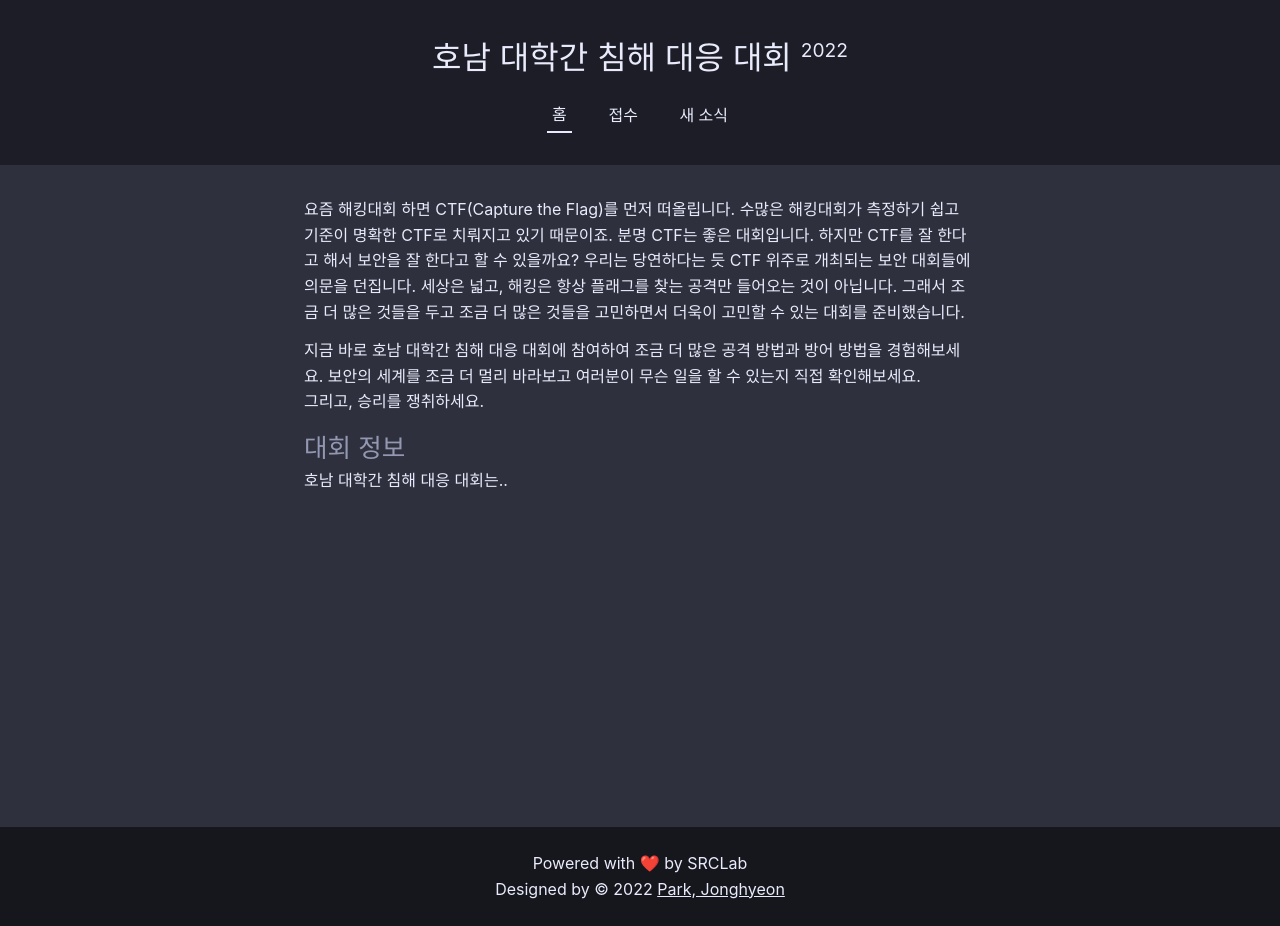
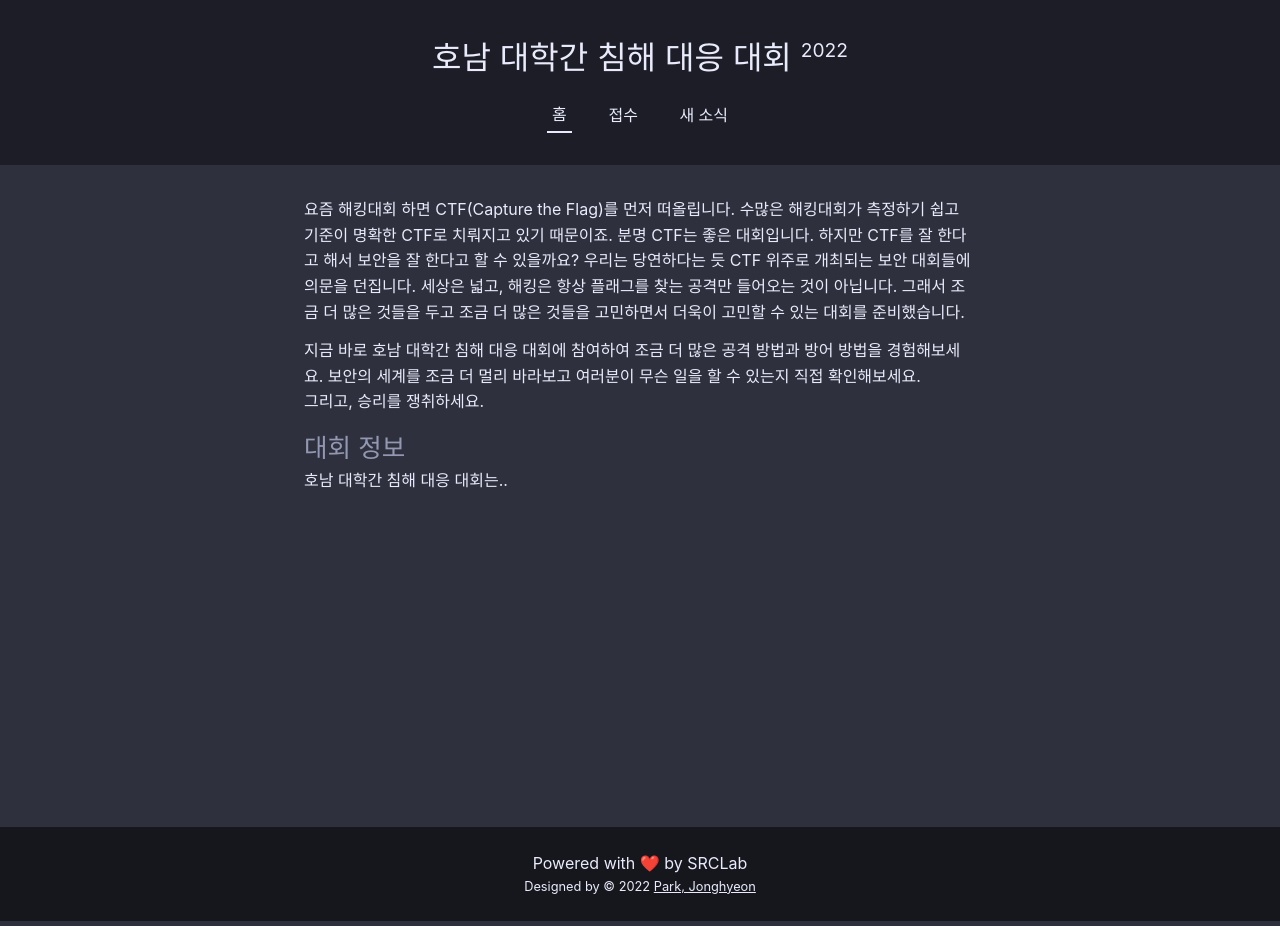
Before and after one commit to ShapeLayer/honam-collegiate-cert-challenge-2022, a Jekyll site: the page built from index.html, in a window 1280 px wide. Built offline with Jekyll 4.4.1, drawn with Linux system fonts in a browser that asks for light colours; some web fonts are replaced.

Commit message:
Resize author information

```diff
--- a/_sass/inversion/_footer.scss
+++ b/_sass/inversion/_footer.scss
@@ -7,5 +7,8 @@ footer {
     width: 100%;
     max-width: 720px;
     text-align: center;
+    p.author {
+      font-size: .8em;
+    }
   }
 }
```
